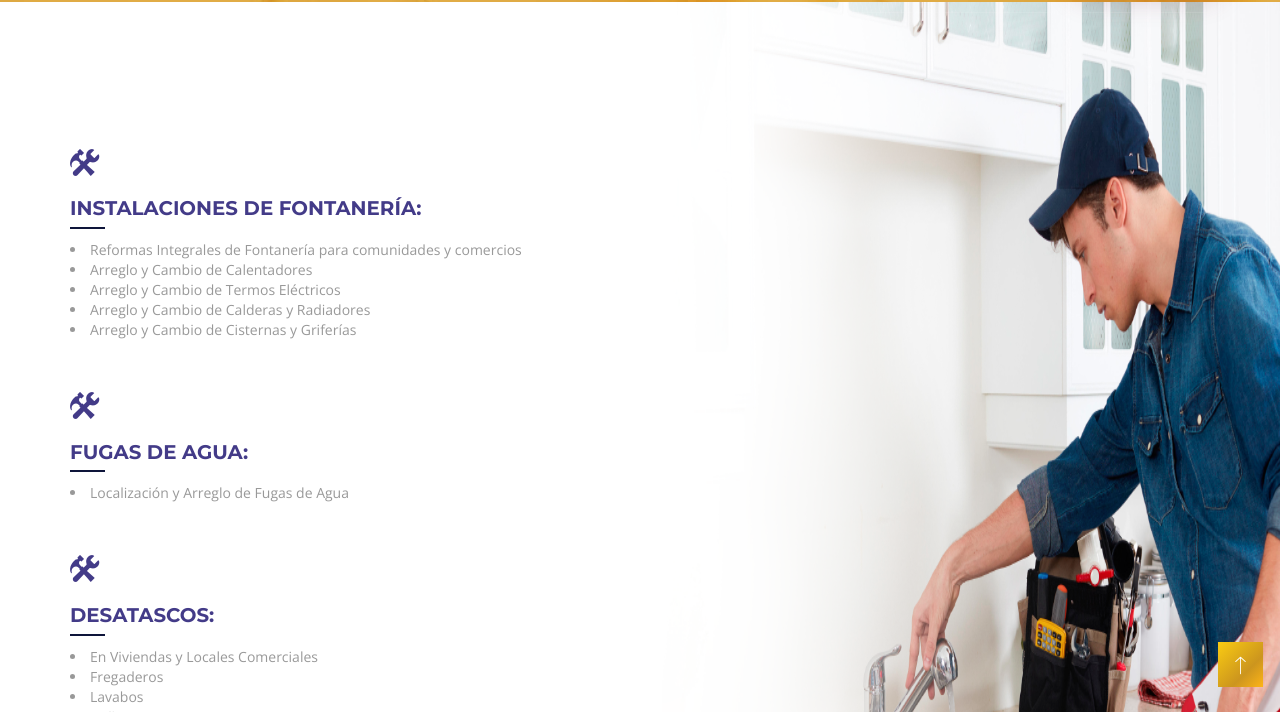
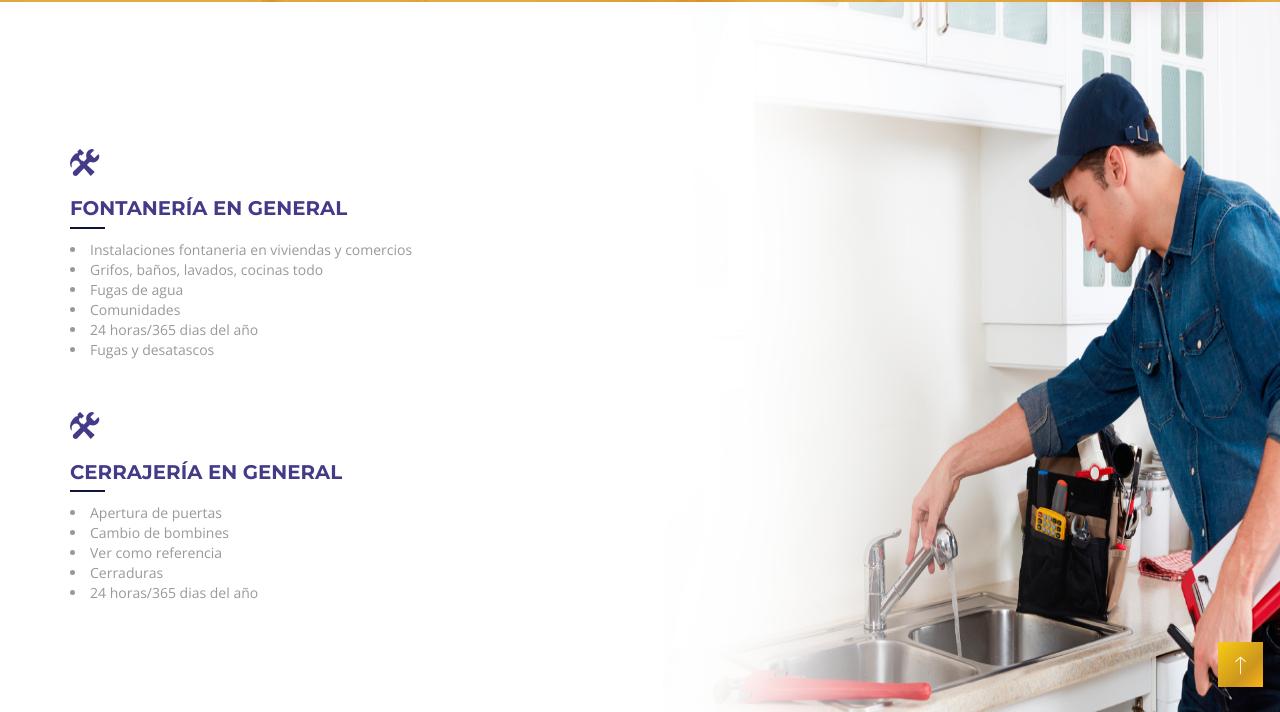
Before and after one commit to Molweb/FontaneriaMerkel, a plain HTML site: page index.html in a window 1280 px wide. Shown: the part 88-800 px from the top of the page. Drawn offline with nearby package versions, Linux system fonts and the light colour scheme; a script that the page names is missing; files whose address does not match are found by name.

Commit message:
Add files via upload

```diff
--- a/index.html
+++ b/index.html
@@ -29,7 +29,7 @@
               <span class="icon-bar"></span>
             </button>
             <a class="navbar-brand" href="#"><span class="logo-wraper logo-white">
-                <img src="images/Logo.png" alt="">Fontaneria Merkel
+                <img src="images/Logo.png" alt="">Merkel Servicios
               </span></a>
           </div>
 
@@ -43,7 +43,7 @@
 
 
               <li><a href="#newsletter">Contacto</a></li>
-              <li > <a href="https://api.whatsapp.com/send?phone=34642925928&text=Hola, Necesito un Fontanero"  class="btn btn-orange  border-none btn-rounded-corner btn-navbar" target="_blanksss">Whatsapp<span class="icon-on-button"></span></a></li>
+              <li > <a href="https://api.whatsapp.com/send?phone=34698474868&text=Hola, Necesito un Fontanero"  class="btn btn-orange  border-none btn-rounded-corner btn-navbar" target="_blanksss">Whatsapp<span class="icon-on-button"></span></a></li>
             </ul>
           </div><!-- /.navbar-collapse -->
           <hr class="navbar-divider">
@@ -95,38 +95,32 @@
                 <i class="ion-settings"></i>
               </div>
               <div class="content">
-                <h4 class="bottom-line">Instalaciones de fontanería: </h4>
+                <h4 class="bottom-line">Fontanería en general</h4>
                 <p>
-                 <li>Reformas Integrales de Fontanería para comunidades y comercios</li>
-                 <li>Arreglo y Cambio de Calentadores</li>
-                 <li> Arreglo y Cambio de Termos Eléctricos</li>
-                 <li> Arreglo y Cambio de Calderas y Radiadores</li>
-                 <li> Arreglo y Cambio de Cisternas y Griferías</li>
+                 <li>Instalaciones fontaneria en viviendas y comercios</li>
+                  <li>Grifos, baños, lavados, cocinas todo</li>
+                  <li>Fugas de agua</li>
+                  <li>Comunidades</li>
+                  <li>24 horas/365 dias del año</li>
+                  <li>Fugas y desatascos</li>
                 </p>
               </div>
             </div>
+
+
             <div class="feature-wiget">
               <div class="icon-wraper">
                 <i class="ion-settings"></i>
               </div>
               <div class="content">
-                <h4 class="bottom-line">Fugas de agua:</h4>
-                <p><li>Localización y Arreglo de Fugas de Agua</li></p>
-              </div>
-            </div>
-            <div class="feature-wiget">
-              <div class="icon-wraper">
-                <i class="ion-settings"></i>
-              </div>
-              <div class="content">
-                <h4 class="bottom-line">Desatascos:</h4>
-                <p><li>En Viviendas y Locales Comerciales</li>
-                   <li>Fregaderos</li>
-                   <li>Lavabos</li>
-                   <li>Bañeras</li>
-                   <li>Pies de Ducha</li>
-                   <li>W.C</li>
-</p>
+                <h4 class="bottom-line">Cerrajería en General</h4>
+                <p>
+                  <li>Apertura de puertas </li>
+                  <li>Cambio de bombines </li>
+                  <li>Ver como referencia</li>
+                  <li>Cerraduras </li>
+                  <li>24 horas/365 dias del año </li>
+                </p>
               </div>
             </div>
           </div>
```
